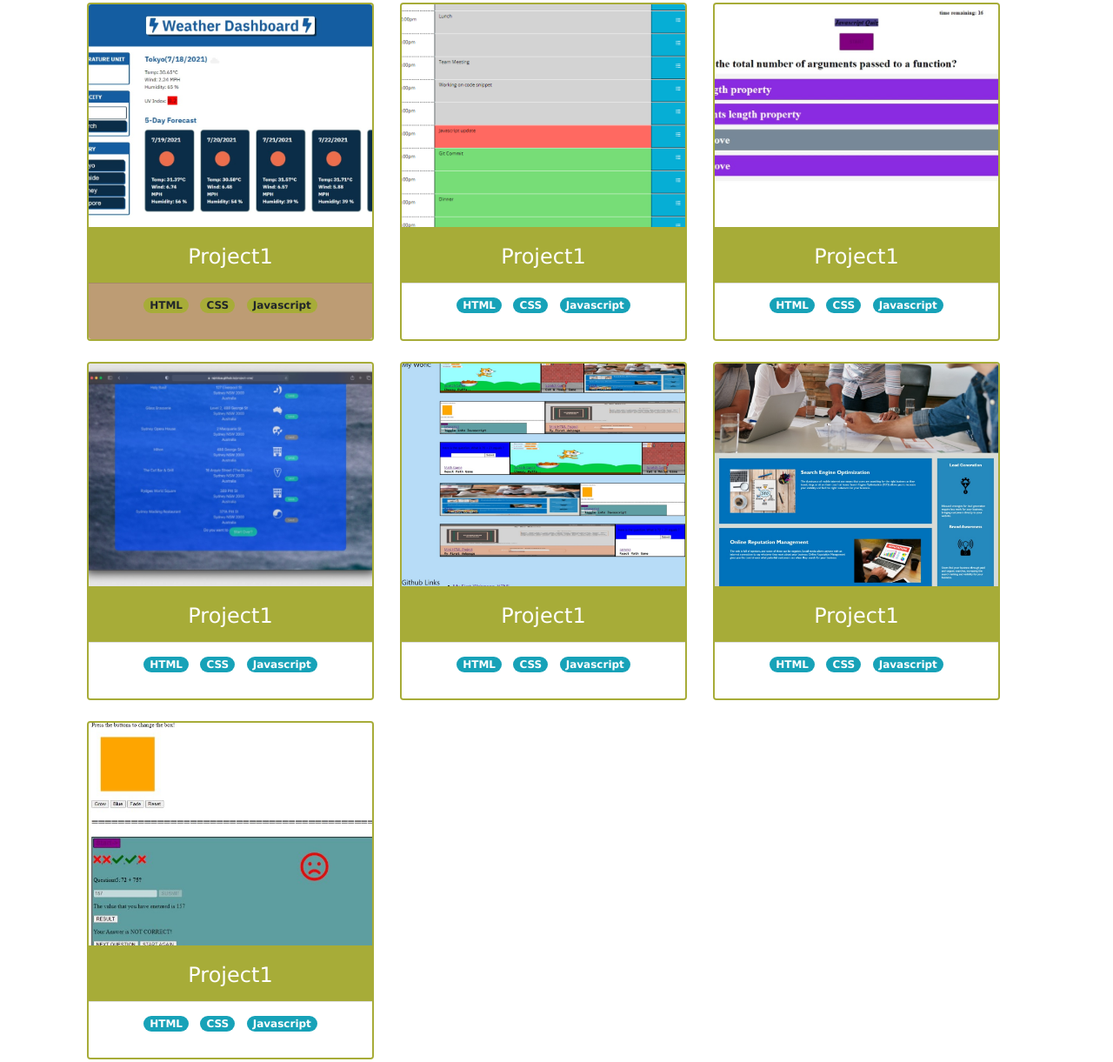
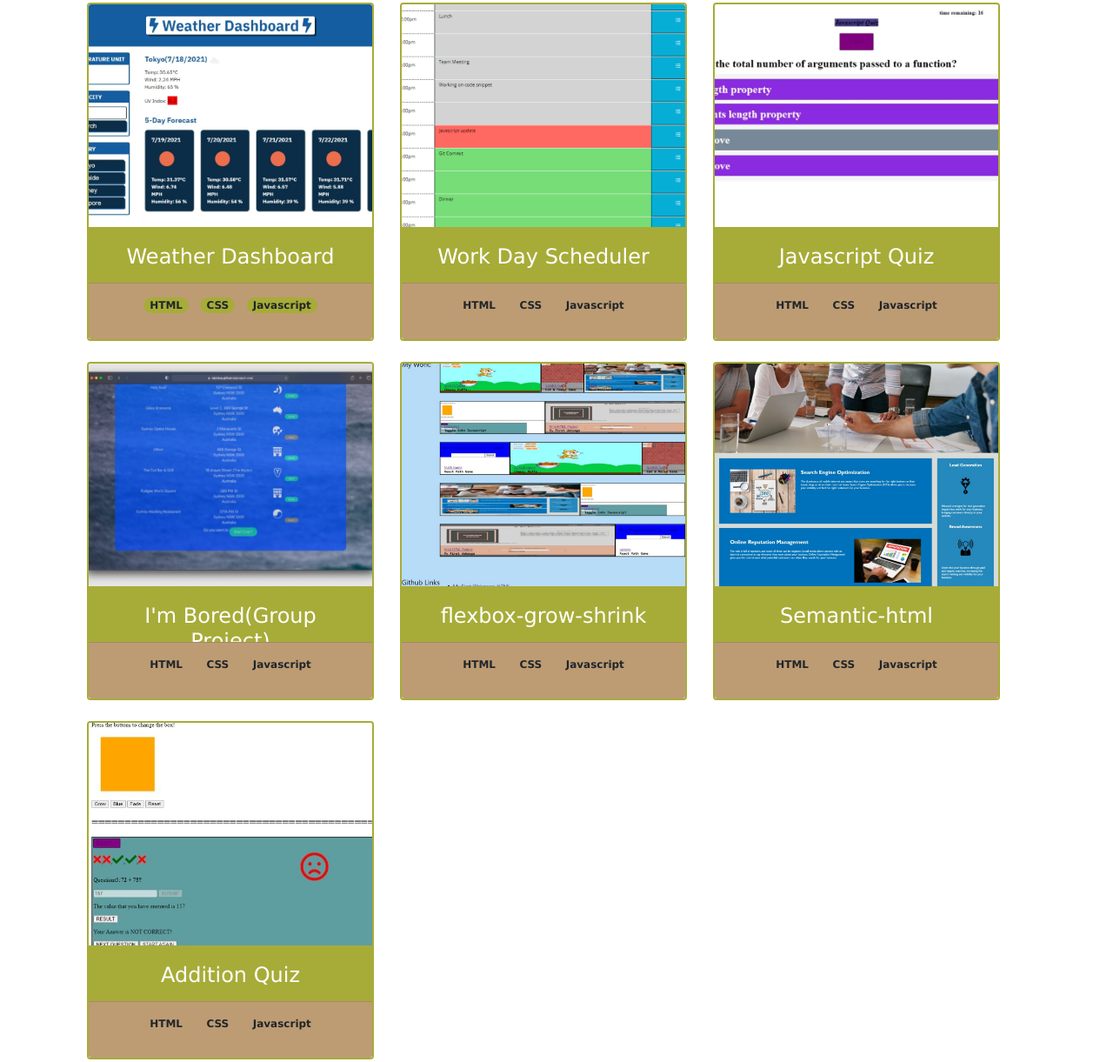
Before and after one commit to rajnidua/rajniPortfolio, a plain HTML site: page index.html in a window 1280 px wide. Shown: the part 495-1716 px from the top of the page at 87% size. Drawn offline with nearby package versions, Linux system fonts and the light colour scheme.

Commit message:
fixed layout issues and added overlay text

```diff
--- a/index.html
+++ b/index.html
@@ -56,14 +56,7 @@
 
             </p>
         </div>
-     <!--  <h1>
-        Welcome to the site!
-      </h1>
-      <p class="lead">
-        Lorem, ipsum dolor sit amet consectetur adipisicing elit. Assumenda optio expedita consequuntur odio nostrum
-        alias id eius distinctio, quaerat ullam mollitia error aliquam sunt delectus molestias autem rerum dignissimos
-        quidem.
-      </p> -->
+
 
       <a class="resume-container" href="./assets/images/RAJNI_RESUME.pdf">More about me!</a>
 
@@ -80,11 +73,11 @@
                     <div class="card-container-overlay ">
                         <img src="./assets/images/weather_dashboard.jpeg" class="card-img-top image-1" alt="...">
                         <div class="overlay">
-                            <div class="text">Hello World</div>
+                            <div class="text">Enter the city and you get the current and forecast weather conditions. Built using Openweather map API</div>
                         </div>
                     </div>
-                    <div class="card-body mb-0 card-middle">
-                        <h4 class="card-title text-center "><a class="text-link" href="" >Project1</a></h5>
+                    <div class="card-body card-middle">
+                        <h4 class="card-title text-center "><a class="text-link" href="" >Weather Dashboard</a></h5>
                         <!-- <p class="card-text">This is a longer card with supporting text below as a natural lead-in to additional content. This content is a little bit longer.</p> -->
                     </div>
                     <div class="card-footer text-center  mb-0 card-footer-custom-design">
@@ -101,18 +94,18 @@
                     <div class="card-container-overlay">
                         <img src="./assets/images/work_day_scheduler.PNG" class="card-img-top image-1" alt="...">
                         <div class="overlay">
-                            <div class="text">Hello World</div>
+                            <div class="text">Schedule your day using the hourly time blocks with persistent data.</div>
                         </div>
                     </div>
-                    <div class="card-body mb-0 card-middle">
-                        <h4 class="card-title text-center"><a class="text-link" href="" >Project1</a></h5>
+                    <div class="card-body card-middle">
+                        <h4 class="card-title text-center "><a class="text-link" href="" >Work Day Scheduler</a></h5>
                         <!-- <p class="card-text">This is a longer card with supporting text below as a natural lead-in to additional content. This content is a little bit longer.</p> -->
                     </div>
-                    <div class="card-footer text-center bg-white mb-0">
+                    <div class="card-footer text-center  mb-0 card-footer-custom-design">
                         <ul class="list-inline">
-                            <li class="list-inline-item"><span class ="badge badge-pill badge-info">HTML</span></li>
-                            <li class="list-inline-item"><span class ="badge badge-pill badge-info">CSS</span></li>
-                            <li class="list-inline-item"><span class ="badge badge-pill badge-info">Javascript</span></li>
+                            <li class="list-inline-item"><span class ="badge badge-pill ">HTML</span></li>
+                            <li class="list-inline-item"><span class ="badge badge-pill">CSS</span></li>
+                            <li class="list-inline-item"><span class ="badge badge-pill ">Javascript</span></li>
                         </ul>
                     </div>
                 </div>
@@ -123,18 +116,18 @@
                     <div class="card-container-overlay">
                         <img src="./assets/images/javascriptQuiz.jpeg" class="card-img-top image-1" alt="...">
                         <div class="overlay">
-                            <div class="text">Hello World</div>
+                            <div class="text">Javascript quiz contains series of multiple choice type questions with timer.Highest scores are stored in a separate file.</div>
                         </div>
                     </div>
                     <div class="card-body mb-0 card-middle">
-                        <h4 class="card-title text-center"><a class="text-link" href="" >Project1</a></h5>
+                        <h4 class="card-title text-center"><a class="text-link" href="" >Javascript Quiz</a></h5>
                         <!-- <p class="card-text">This is a longer card with supporting text below as a natural lead-in to additional content. This content is a little bit longer.</p> -->
                     </div>
-                    <div class="card-footer text-center bg-white mb-0">
+                    <div class="card-footer text-center  mb-0 card-footer-custom-design">
                         <ul class="list-inline">
-                            <li class="list-inline-item"><span class ="badge badge-pill badge-info">HTML</span></li>
-                            <li class="list-inline-item"><span class ="badge badge-pill badge-info">CSS</span></li>
-                            <li class="list-inline-item"><span class ="badge badge-pill badge-info">Javascript</span></li>
+                            <li class="list-inline-item"><span class ="badge badge-pill ">HTML</span></li>
+                            <li class="list-inline-item"><span class ="badge badge-pill ">CSS</span></li>
+                            <li class="list-inline-item"><span class ="badge badge-pill ">Javascript</span></li>
                         </ul>
                     </div>
                 </div>
@@ -144,18 +137,18 @@
                     <div class="card-container-overlay card-top">
                         <img src="./assets/images/group_project_I'm_Bored.jpeg" class="card-img-top image-1" alt="...">
                         <div class="overlay">
-                            <div class="text">Hello World</div>
+                            <div class="text">I'm Bored, uses two API's Openweathermap and foursquare. Prompt based app giving options to the user depending upon the mood.</div>
                         </div>
                     </div>
                     <div class="card-body mb-0 card-middle">
-                        <h4 class="card-title text-center"><a class="text-link" href="" >Project1</a></h5>
+                        <h4 class="card-title text-center"><a class="text-link" href="" >I'm Bored(Group Project)</a></h5>
                         <!-- <p class="card-text">This is a longer card with supporting text below as a natural lead-in to additional content. This content is a little bit longer.</p> -->
                     </div>
-                    <div class="card-footer text-center bg-white mb-0">
+                    <div class="card-footer text-center  mb-0 card-footer-custom-design">
                         <ul class="list-inline">
-                            <li class="list-inline-item"><span class ="badge badge-pill badge-info">HTML</span></li>
-                            <li class="list-inline-item"><span class ="badge badge-pill badge-info">CSS</span></li>
-                            <li class="list-inline-item"><span class ="badge badge-pill badge-info">Javascript</span></li>
+                            <li class="list-inline-item"><span class ="badge badge-pill ">HTML</span></li>
+                            <li class="list-inline-item"><span class ="badge badge-pill ">CSS</span></li>
+                            <li class="list-inline-item"><span class ="badge badge-pill ">Javascript</span></li>
                         </ul>
                     </div>
                 </div>
@@ -165,18 +158,18 @@
                     <div class="card-container-overlay">
                         <img src="./assets/images/flexbox_portfolio.jpeg" class="card-img-top image-1" alt="...">
                         <div class="overlay">
-                            <div class="text">Hello World</div>
+                            <div class="text">portfolio design using flexbox</div>
                         </div>
                     </div>
                     <div class="card-body mb-0 card-middle">
-                        <h4 class="card-title text-center"><a class="text-link" href="" >Project1</a></h5>
+                        <h4 class="card-title text-center"><a class="text-link" href="" >flexbox-grow-shrink</a></h5>
                         <!-- <p class="card-text">This is a longer card with supporting text below as a natural lead-in to additional content. This content is a little bit longer.</p> -->
                     </div>
-                    <div class="card-footer text-center bg-white mb-0">
+                    <div class="card-footer text-center mb-0 card-footer-custom-design">
                         <ul class="list-inline">
-                            <li class="list-inline-item"><span class ="badge badge-pill badge-info">HTML</span></li>
-                            <li class="list-inline-item"><span class ="badge badge-pill badge-info">CSS</span></li>
-                            <li class="list-inline-item"><span class ="badge badge-pill badge-info">Javascript</span></li>
+                            <li class="list-inline-item"><span class ="badge badge-pill ">HTML</span></li>
+                            <li class="list-inline-item"><span class ="badge badge-pill ">CSS</span></li>
+                            <li class="list-inline-item"><span class ="badge badge-pill ">Javascript</span></li>
                         </ul>
                     </div>
                 </div>
@@ -187,18 +180,18 @@
                     <div class="card-container-overlay">
                         <img src="./assets/images/semantic_html_marketing_agency.jpeg" class="card-img-top image-1" alt="...">
                         <div class="overlay">
-                            <div class="text">Hello World</div>
+                            <div class="text">Webpage optimized using semantic HTML</div>
                         </div>
                     </div>
                     <div class="card-body mb-0 card-middle">
-                        <h4 class="card-title text-center"><a class="text-link" href="" >Project1</a></h5>
+                        <h4 class="card-title text-center"><a class="text-link" href="" >Semantic-html</a></h5>
                         <!-- <p class="card-text">This is a longer card with supporting text below as a natural lead-in to additional content. This content is a little bit longer.</p> -->
                     </div>
-                    <div class="card-footer text-center bg-white mb-0">
+                    <div class="card-footer text-center mb-0 card-footer-custom-design">
                         <ul class="list-inline">
-                            <li class="list-inline-item"><span class ="badge badge-pill badge-info">HTML</span></li>
-                            <li class="list-inline-item"><span class ="badge badge-pill badge-info">CSS</span></li>
-                            <li class="list-inline-item"><span class ="badge badge-pill badge-info">Javascript</span></li>
+                            <li class="list-inline-item"><span class ="badge badge-pill ">HTML</span></li>
+                            <li class="list-inline-item"><span class ="badge badge-pill ">CSS</span></li>
+                            <li class="list-inline-item"><span class ="badge badge-pill ">Javascript</span></li>
                         </ul>
                     </div>
                 </div>
@@ -208,18 +201,18 @@
                     <div class="card-container-overlay">
                         <img src="./assets/images/addition_quiz_javascript.jpeg" class="card-img-top image-1" alt="...">
                         <div class="overlay">
-                            <div class="text">Hello World</div>
+                            <div class="text">Addition quiz using Javascript timeout function and font awesome icons</div>
                         </div>
                     </div>
                     <div class="card-body mb-0 card-middle">
-                        <h4 class="card-title text-center"><a class="text-link" href="" >Project1</a></h5>
+                        <h4 class="card-title text-center"><a class="text-link" href="" >Addition Quiz</a></h5>
                         <!-- <p class="card-text">This is a longer card with supporting text below as a natural lead-in to additional content. This content is a little bit longer.</p> -->
                     </div>
-                    <div class="card-footer text-center bg-white mb-0">
+                    <div class="card-footer text-center mb-0 card-footer-custom-design">
                         <ul class="list-inline">
-                            <li class="list-inline-item"><span class ="badge badge-pill badge-info">HTML</span></li>
-                            <li class="list-inline-item"><span class ="badge badge-pill badge-info">CSS</span></li>
-                            <li class="list-inline-item"><span class ="badge badge-pill badge-info">Javascript</span></li>
+                            <li class="list-inline-item"><span class ="badge badge-pill ">HTML</span></li>
+                            <li class="list-inline-item"><span class ="badge badge-pill ">CSS</span></li>
+                            <li class="list-inline-item"><span class ="badge badge-pill ">Javascript</span></li>
                         </ul>
                     </div>
                 </div>
```
Also changed, not shown: assets/css/style.css (+54 -0 lines).
